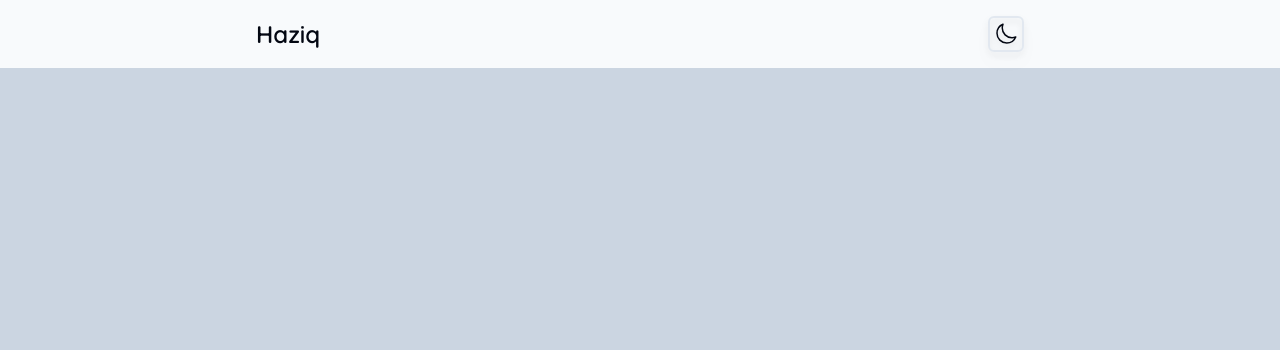
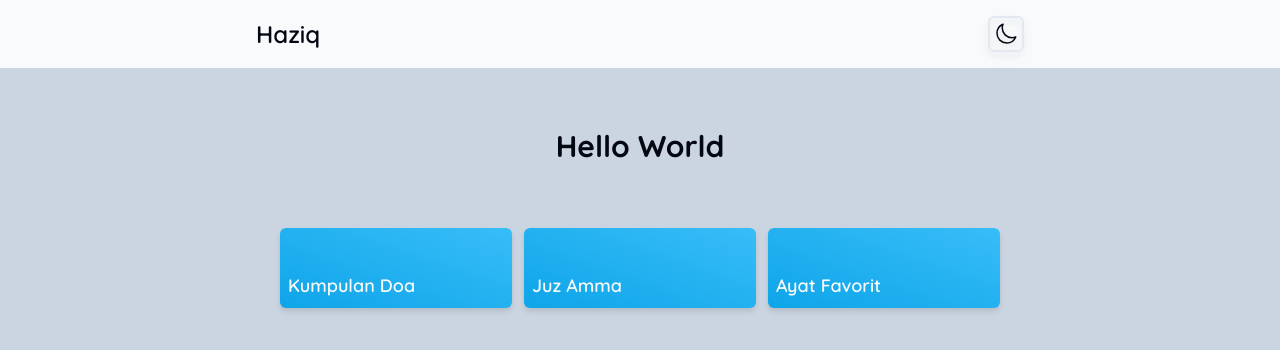
Before and after one commit to Mgkusumaputra/haziq, a Next.js app: page / in a window 1280 px wide. Shown: the top 350 px of the page. Built offline with nearby package versions, Linux system fonts and the light colour scheme.

Commit message:
✨ Feat: hero section

```diff
--- a/app/layout.tsx
+++ b/app/layout.tsx
@@ -13,7 +13,7 @@ const quicksand = Quicksand({
 });
 
 export const metadata = {
-    title: "Create Next App",
+    title: "Haziq - Al-Quran Online Bahasa Indonesia",
     description: "Generated by create next app",
 };
 
--- a/app/page.tsx
+++ b/app/page.tsx
@@ -1,5 +1,11 @@
+import Hero from "@components/home/Hero";
+
 export default function Home() {
   return (
-    <h1>Hello Weird!</h1>
-  )
+      <>
+          <div className="flex justify-center">
+              <Hero />
+          </div>
+      </>
+  );
 }
--- /dev/null
+++ b/components/home/CardHero.tsx
@@ -0,0 +1,17 @@
+import Link from "next/link";
+
+interface cardHeroProps {
+    href: string;
+    title?: string;
+}
+
+export default function CardHero({ href, title }: cardHeroProps) {
+    return (
+        <Link
+            href={href}
+            className="bg-gradient-to-bl from-sky-400 to-sky-500 text-gray-50 font-semibold text-lg p-2 h-20 flex flex-col justify-end rounded-md drop-shadow-md"
+        >
+            {title}
+        </Link>
+    );
+}
--- /dev/null
+++ b/components/home/Hero.tsx
@@ -0,0 +1,17 @@
+import CardHero from "@components/home/CardHero";
+
+export default function Hero() {
+
+    return (
+        <div className="mt-32 w-full flex flex-col px-6 max-w-3xl">
+            <div className="flex items-center justify-center mb-16">
+                <h1 className="font-bold text-3xl">Hello World</h1>
+            </div>
+            <div className="flex flex-col gap-3 md:grid md:grid-cols-3">
+                <CardHero href="/" title="Kumpulan Doa" />
+                <CardHero href="/" title="Juz Amma" />
+                <CardHero href="/" title="Ayat Favorit" />
+            </div>
+        </div>
+    );
+}
--- a/components/navbar.tsx
+++ b/components/navbar.tsx
@@ -10,7 +10,7 @@ export function Navbar() {
 
     return (
         <>
-            <nav className="fixed flex items-center justify-center w-full py-4 px-6 bg-slate-50 dark:bg-slate-700">
+            <nav className="fixed top-0 left-0 right-0 flex items-center justify-center w-full py-4 px-6 bg-slate-50 dark:bg-slate-700">
                 <div className="flex items-center justify-between max-w-3xl w-full">
                     <strong className="font-semibold text-2xl">Haziq</strong>
                     <button
```
